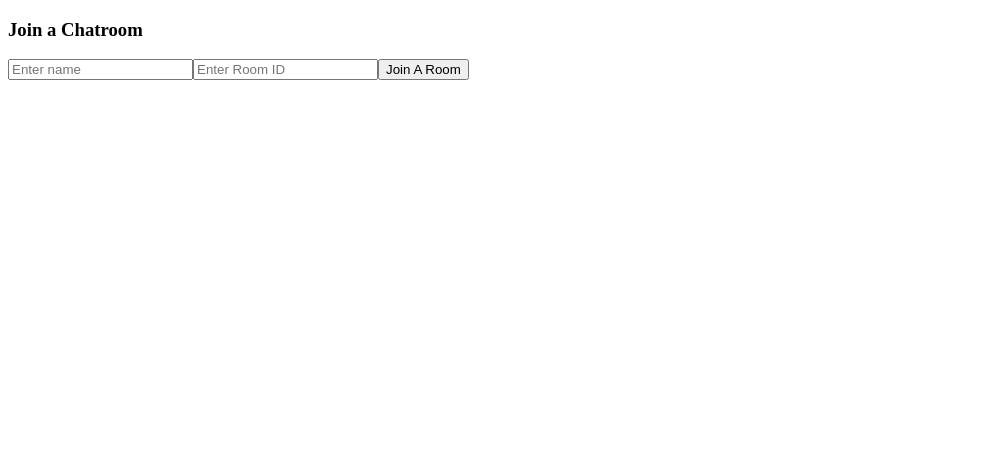
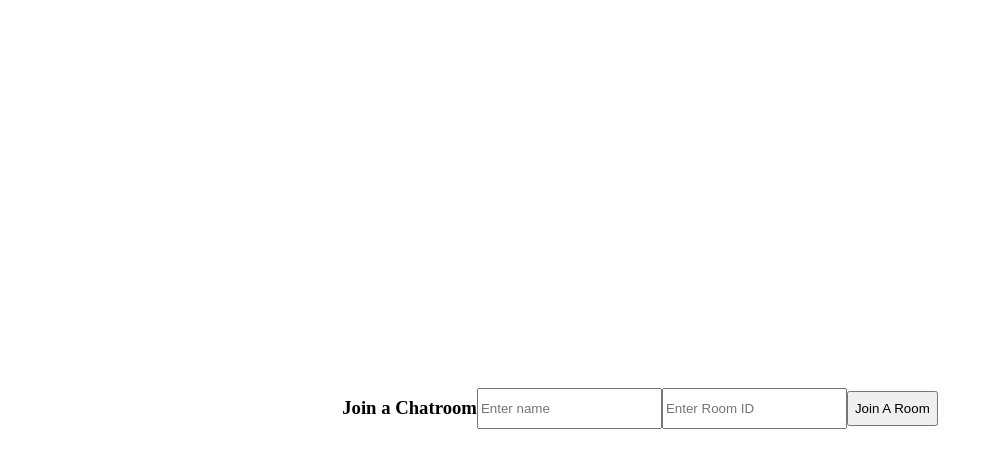
Before and after one commit to kyledeguzmanx/fDev-webApp-Socket, a React (Create React App) app in the folder client/: page / in a window 1280 px wide. Shown: the top 468 px of the page, without its empty margins (0-993 px from the left). Built offline with nearby package versions, Linux system fonts and the light colour scheme; no server answers.

Commit message:
flex container for join a chatroom page

```diff
--- a/client/public/styles.css
+++ b/client/public/styles.css
@@ -1 +1,21 @@
-/* No CSS *//*# sourceMappingURL=styles.css.map */
+body #root .App .joinChat {
+  display: -webkit-box;
+  display: -ms-flexbox;
+  display: flex;
+  -webkit-box-orient: horizontal;
+  -webkit-box-direction: normal;
+      -ms-flex-direction: row;
+          flex-direction: row;
+  height: 100vh;
+  -webkit-box-pack: center;
+      -ms-flex-pack: center;
+          justify-content: center;
+  -webkit-box-align: center;
+      -ms-flex-align: center;
+          align-items: center;
+}
+
+body #root .App .joinChat input, body #root .App .joinChat button {
+  height: 35px;
+}
+/*# sourceMappingURL=styles.css.map */
--- a/client/public/styles.scss
+++ b/client/public/styles.scss
@@ -0,0 +1,15 @@
+body #root .App{
+    .joinChat{
+        //background-color: red;
+        display: flex;
+        flex-direction: row;
+        height: 100vh;
+
+        justify-content: center;
+        align-items: center;
+
+        input, button{
+            height: 35px;
+        }
+    }
+}
```
Also changed, not shown: 1 other file (tests, documents, lock files or other folders).
